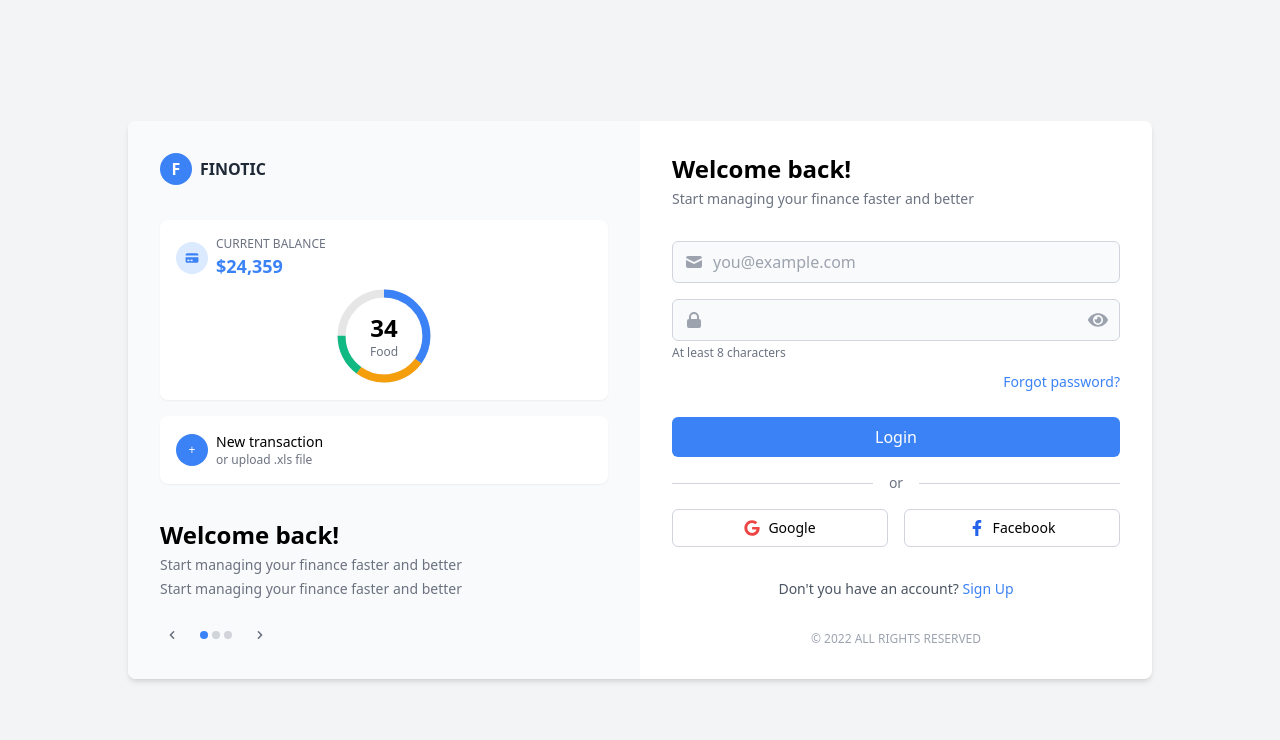
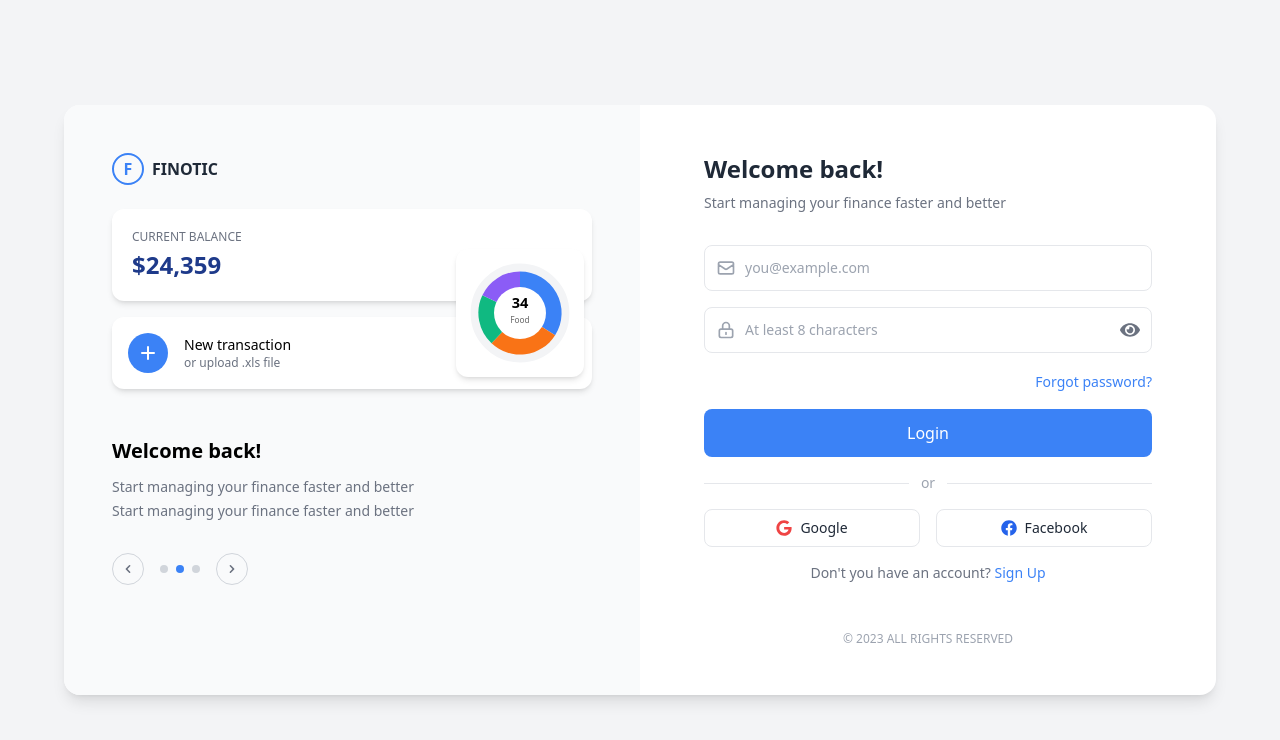
Before and after one commit to mddanish867/SocialPilot, a React (Vite) app: page /login in a window 1280 px wide. Shown: the top 740 px of the page. Built offline with nearby package versions, Linux system fonts and the light colour scheme.

Commit message:
remodified login and register page

```diff
--- a/src/pages/auth/Login.jsx
+++ b/src/pages/auth/Login.jsx
@@ -1,110 +1,123 @@
-import React from 'react';
-import { FaEye, FaGoogle, FaFacebookF } from 'react-icons/fa';
+import React, { useState } from 'react';
+import { FaEye, FaEyeSlash, FaGoogle, FaFacebook } from 'react-icons/fa';
 
 const LoginPage = () => {
+  const [showPassword, setShowPassword] = useState(false);
+  const [currentSlide, setCurrentSlide] = useState(0);
+
+  const togglePasswordVisibility = () => {
+    setShowPassword(!showPassword);
+  };
+
+  // Sample data for the donut chart
+  const donutChartData = [
+    { category: 'Food', percentage: 34, color: '#3b82f6' },
+    { category: 'Housing', percentage: 28, color: '#f97316' },
+    { category: 'Transport', percentage: 20, color: '#10b981' },
+    { category: 'Other', percentage: 18, color: '#8b5cf6' }
+  ];
+
   return (
     <div className="min-h-screen bg-gray-100 flex items-center justify-center p-4">
-      <div className="w-full max-w-5xl bg-white rounded-lg shadow-md overflow-hidden">
-        <div className="flex flex-col md:flex-row">
-          {/* Left Section */}
-          <div className="w-full md:w-1/2 bg-gray-50 p-8 flex flex-col">
-            <div className="mb-8">
+      <div className="w-full max-w-6xl bg-white rounded-2xl shadow-lg overflow-hidden flex flex-col md:flex-row">
+        {/* Left Side - Dashboard Preview */}
+        <div className="w-full md:w-1/2 bg-gray-50 p-8 md:p-12 relative">
+          <div className="mb-6">
             <div className="flex items-center">
-                <div className="w-8 h-8 rounded-full bg-blue-500 flex items-center justify-center">
-                  <span className="text-white font-bold">F</span>
+              <div className="w-8 h-8 rounded-full border-2 border-blue-500 flex items-center justify-center">
+                <span className="text-blue-500 font-bold">F</span>
               </div>
-                <span className="ml-2 font-bold text-gray-800">FINOTIC</span>
+              <span className="ml-2 text-gray-800 font-bold">FINOTIC</span>
             </div>
           </div>
 
-            <div className="flex-grow flex flex-col justify-center">
-              <div className="bg-white rounded-lg shadow-sm p-4 mb-4">
-                <div className="flex items-center mb-2">
-                  <div className="w-8 h-8 bg-blue-100 rounded-full flex items-center justify-center text-blue-500">
-                    <svg xmlns="http://www.w3.org/2000/svg" className="h-4 w-4" viewBox="0 0 20 20" fill="currentColor">
-                      <path d="M4 4a2 2 0 00-2 2v1h16V6a2 2 0 00-2-2H4z" />
-                      <path fillRule="evenodd" d="M18 9H2v5a2 2 0 002 2h12a2 2 0 002-2V9zM4 13a1 1 0 011-1h1a1 1 0 110 2H5a1 1 0 01-1-1zm5-1a1 1 0 100 2h1a1 1 0 100-2H9z" clipRule="evenodd" />
+          {/* Dashboard Preview */}
+          <div className="relative">
+            {/* Balance Card */}
+            <div className="bg-white rounded-xl shadow-md p-5 mb-4">
+              <div className="text-xs text-gray-500 mb-1">CURRENT BALANCE</div>
+              <div className="text-2xl font-bold text-blue-900">$24,359</div>
+            </div>
+
+            {/* Donut Chart */}
+            <div className="absolute top-10 right-2 bg-white rounded-xl shadow-md p-3 w-32 h-32">
+              <div className="relative w-full h-full">
+                <svg viewBox="0 0 100 100" className="w-full h-full">
+                  <circle cx="50" cy="50" r="40" fill="none" stroke="#f3f4f6" strokeWidth="15" />
+
+                  {/* Calculate and render each segment of the donut chart */}
+                  {donutChartData.map((segment, index) => {
+                    // Calculate start and end angles for the segment
+                    const totalPercentage = donutChartData.reduce((sum, data) => sum + data.percentage, 0);
+                    const startAngle = donutChartData.slice(0, index).reduce((sum, data) =>
+                      sum + (data.percentage / totalPercentage) * 360, 0);
+                    const endAngle = startAngle + (segment.percentage / totalPercentage) * 360;
+
+                    // Convert angles to radians
+                    const startRad = (startAngle - 90) * Math.PI / 180;
+                    const endRad = (endAngle - 90) * Math.PI / 180;
+
+                    // Calculate the SVG arc path
+                    const x1 = 50 + 40 * Math.cos(startRad);
+                    const y1 = 50 + 40 * Math.sin(startRad);
+                    const x2 = 50 + 40 * Math.cos(endRad);
+                    const y2 = 50 + 40 * Math.sin(endRad);
+
+                    // Determine if the arc should be drawn as more than 180 degrees
+                    const largeArcFlag = endAngle - startAngle > 180 ? 1 : 0;
+
+                    const pathData = `M 50 50 L ${x1} ${y1} A 40 40 0 ${largeArcFlag} 1 ${x2} ${y2} Z`;
+
+                    return (
+                      <path key={index} d={pathData} fill={segment.color} />
+                    );
+                  })}
+
+                  {/* White circle in the middle to create donut effect */}
+                  <circle cx="50" cy="50" r="25" fill="white" />
+
+                  {/* Text in the middle */}
+                  <text x="50" y="45" textAnchor="middle" fontSize="14" fontWeight="bold">34</text>
+                  <text x="50" y="60" textAnchor="middle" fontSize="8" fill="#666">Food</text>
                 </svg>
-                  </div>
-                  <div className="ml-2">
-                    <div className="text-xs text-gray-500">CURRENT BALANCE</div>
-                    <div className="font-bold text-lg text-blue-500">$24,359</div>
               </div>
             </div>
 
-                <div className="flex justify-center">
-                  <div className="relative w-24 h-24">
-                    <div className="w-full h-full rounded-full flex items-center justify-center">
-                      <svg viewBox="0 0 36 36" className="w-full h-full">
-                        <path
-                          d="M18 2.0845 a 15.9155 15.9155 0 0 1 0 31.831 a 15.9155 15.9155 0 0 1 0 -31.831"
-                          fill="none"
-                          stroke="#E6E6E6"
-                          strokeWidth="3"
-                        />
-                        <path
-                          d="M18 2.0845 a 15.9155 15.9155 0 0 1 0 31.831 a 15.9155 15.9155 0 0 1 0 -31.831"
-                          fill="none"
-                          stroke="#3B82F6"
-                          strokeWidth="3"
-                          strokeDasharray="35, 100"
-                        />
-                        <path
-                          d="M18 2.0845 a 15.9155 15.9155 0 0 1 0 31.831 a 15.9155 15.9155 0 0 1 0 -31.831"
-                          fill="none"
-                          stroke="#F59E0B"
-                          strokeWidth="3"
-                          strokeDasharray="25, 100"
-                          strokeDashoffset="-35"
-                        />
-                        <path
-                          d="M18 2.0845 a 15.9155 15.9155 0 0 1 0 31.831 a 15.9155 15.9155 0 0 1 0 -31.831"
-                          fill="none"
-                          stroke="#10B981"
-                          strokeWidth="3"
-                          strokeDasharray="15, 100"
-                          strokeDashoffset="-60"
-                        />
+            {/* Transaction Button */}
+            <div className="bg-white rounded-xl shadow-md p-4 mb-4 flex items-center">
+              <div className="bg-blue-500 rounded-full w-10 h-10 flex items-center justify-center text-white mr-4">
+                <svg xmlns="http://www.w3.org/2000/svg" className="h-5 w-5" viewBox="0 0 20 20" fill="currentColor">
+                  <path fillRule="evenodd" d="M10 3a1 1 0 011 1v5h5a1 1 0 110 2h-5v5a1 1 0 11-2 0v-5H4a1 1 0 110-2h5V4a1 1 0 011-1z" clipRule="evenodd" />
                 </svg>
-                      <div className="absolute inset-0 flex flex-col items-center justify-center">
-                        <span className="text-2xl font-bold">34</span>
-                        <span className="text-xs text-gray-500">Food</span>
               </div>
-                    </div>
-                  </div>
+              <div>
+                <div className="font-medium text-sm">New transaction</div>
+                <div className="text-xs text-gray-500">or upload .xls file</div>
               </div>
             </div>
 
-              <div className="bg-white rounded-lg shadow-sm p-4">
-                <div className="flex items-center">
-                  <div className="w-8 h-8 bg-blue-500 rounded-full flex items-center justify-center text-white">
-                    <span className="text-xs">+</span>
-                  </div>
-                  <div className="ml-2">
-                    <div className="text-sm font-medium">New transaction</div>
-                    <div className="text-xs text-gray-500">or upload .xls file</div>
-                  </div>
-                </div>
-              </div>
+            {/* Dashboard Message */}
+            <div className="mt-12">
+              <h2 className="text-xl font-bold mb-3">Welcome back!</h2>
+              <p className="text-gray-500 text-sm mb-1">Start managing your finance faster and better</p>
+              <p className="text-gray-500 text-sm">Start managing your finance faster and better</p>
             </div>
 
-            <div className="mt-8">
-              <h2 className="text-2xl font-semibold mb-1">Welcome back!</h2>
-              <p className="text-gray-500 text-sm mb-1">Start managing your finance faster and better</p>
-              <p className="text-gray-500 text-sm">Start managing your finance faster and better</p>
-
-              <div className="flex items-center mt-6">
-                <button className="w-6 h-6 flex items-center justify-center text-gray-500">
+            {/* Slider Controls */}
+            <div className="flex items-center mt-8">
+              <button className="w-8 h-8 border border-gray-300 rounded-full flex items-center justify-center text-gray-500 mr-4">
                 <svg xmlns="http://www.w3.org/2000/svg" className="h-4 w-4" viewBox="0 0 20 20" fill="currentColor">
                   <path fillRule="evenodd" d="M12.707 5.293a1 1 0 010 1.414L9.414 10l3.293 3.293a1 1 0 01-1.414 1.414l-4-4a1 1 0 010-1.414l4-4a1 1 0 011.414 0z" clipRule="evenodd" />
                 </svg>
               </button>
-                <div className="flex mx-4 space-x-1">
+
+              <div className="flex space-x-2">
+                <div className="w-2 h-2 rounded-full bg-gray-300"></div>
                 <div className="w-2 h-2 rounded-full bg-blue-500"></div>
                 <div className="w-2 h-2 rounded-full bg-gray-300"></div>
-                  <div className="w-2 h-2 rounded-full bg-gray-300"></div>
               </div>
-                <button className="w-6 h-6 flex items-center justify-center text-gray-500">
+
+              <button className="w-8 h-8 border border-gray-300 rounded-full flex items-center justify-center text-gray-500 ml-4">
                 <svg xmlns="http://www.w3.org/2000/svg" className="h-4 w-4" viewBox="0 0 20 20" fill="currentColor">
                   <path fillRule="evenodd" d="M7.293 14.707a1 1 0 010-1.414L10.586 10 7.293 6.707a1 1 0 011.414-1.414l4 4a1 1 0 010 1.414l-4 4a1 1 0 01-1.414 0z" clipRule="evenodd" />
                 </svg>
@@ -113,91 +126,100 @@ const LoginPage = () => {
           </div>
         </div>
 
-          {/* Right Section */}
-          <div className="w-full md:w-1/2 p-8 flex flex-col justify-center">
-            <div className="w-full max-w-md mx-auto">
-              <h2 className="text-2xl font-semibold mb-1">Welcome back!</h2>
+        {/* Right Side - Login Form */}
+        <div className="w-full md:w-1/2 p-8 md:p-12 flex flex-col justify-center">
+          <div className="max-w-md mx-auto w-full">
+            <h1 className="text-2xl font-bold text-gray-800 mb-2">Welcome back!</h1>
             <p className="text-gray-500 text-sm mb-8">Start managing your finance faster and better</p>
 
-              <form>
-                <div className="mb-4">
-                  <div className="relative flex items-center">
-                    <svg xmlns="http://www.w3.org/2000/svg" className="h-5 w-5 absolute left-3 text-gray-400" viewBox="0 0 20 20" fill="currentColor">
-                      <path d="M2.003 5.884L10 9.882l7.997-3.998A2 2 0 0016 4H4a2 2 0 00-1.997 1.884z" />
-                      <path d="M18 8.118l-8 4-8-4V14a2 2 0 002 2h12a2 2 0 002-2V8.118z" />
-                    </svg>
+            <form className="space-y-4">
+              {/* Email Input */}
+              <div className="relative">
                 <input
                   type="email"
+                  className="w-full pl-10 pr-3 py-3 border border-gray-200 rounded-lg focus:outline-none focus:ring-2 focus:ring-blue-500 text-sm"
                   placeholder="you@example.com"
-                      className="w-full py-2 pl-10 pr-4 border border-gray-300 rounded-md bg-gray-50 focus:outline-none focus:ring-2 focus:ring-blue-500 focus:border-transparent"
                 />
+                <div className="absolute inset-y-0 left-0 flex items-center pl-3 pointer-events-none">
+                  <svg xmlns="http://www.w3.org/2000/svg" className="h-5 w-5 text-gray-400" fill="none" viewBox="0 0 24 24" stroke="currentColor">
+                    <path strokeLinecap="round" strokeLinejoin="round" strokeWidth={2} d="M3 8l7.89 5.26a2 2 0 002.22 0L21 8M5 19h14a2 2 0 002-2V7a2 2 0 00-2-2H5a2 2 0 00-2 2v10a2 2 0 002 2z" />
+                  </svg>
                 </div>
               </div>
 
-                <div className="mb-2">
-                  <div className="relative flex items-center">
-                    <svg xmlns="http://www.w3.org/2000/svg" className="h-5 w-5 absolute left-3 text-gray-400" viewBox="0 0 20 20" fill="currentColor">
-                      <path fillRule="evenodd" d="M5 9V7a5 5 0 0110 0v2a2 2 0 012 2v5a2 2 0 01-2 2H5a2 2 0 01-2-2v-5a2 2 0 012-2zm8-2v2H7V7a3 3 0 016 0z" clipRule="evenodd" />
+              {/* Password Input */}
+              <div className="relative">
+                <input
+                  type={showPassword ? "text" : "password"}
+                  className="w-full pl-10 pr-10 py-3 border border-gray-200 rounded-lg focus:outline-none focus:ring-2 focus:ring-blue-500 text-sm"
+                  placeholder="At least 8 characters"
+                />
+                <div className="absolute inset-y-0 left-0 flex items-center pl-3 pointer-events-none">
+                  <svg xmlns="http://www.w3.org/2000/svg" className="h-5 w-5 text-gray-400" fill="none" viewBox="0 0 24 24" stroke="currentColor">
+                    <path strokeLinecap="round" strokeLinejoin="round" strokeWidth={2} d="M12 15v2m-6 4h12a2 2 0 002-2v-6a2 2 0 00-2-2H6a2 2 0 00-2 2v6a2 2 0 002 2zm10-10V7a4 4 0 00-8 0v4h8z" />
                   </svg>
-                    <input
-                      type="password"
-                      className="w-full py-2 pl-10 pr-10 border border-gray-300 rounded-md bg-gray-50 focus:outline-none focus:ring-2 focus:ring-blue-500 focus:border-transparent"
-                    />
-                    <div className="absolute right-3 text-gray-400">
-                      <FaEye className="h-5 w-5" />
                 </div>
-                  </div>
-                  <div className="flex items-center mt-1">
-                    <span className="text-xs text-gray-500">At least 8 characters</span>
-                  </div>
+                <button
+                  type="button"
+                  className="absolute inset-y-0 right-0 flex items-center pr-3 text-gray-500"
+                  onClick={togglePasswordVisibility}
+                >
+                  {showPassword ? <FaEyeSlash className="w-5 h-5" /> : <FaEye className="w-5 h-5" />}
+                </button>
               </div>
 
-                <div className="mb-6 text-right">
-                  <a href="#" className="text-sm text-blue-500 hover:underline">Forgot password?</a>
+              {/* Forgot Password */}
+              <div className="text-right">
+                <a href="#" className="text-blue-500 text-sm hover:underline">
+                  Forgot password?
+                </a>
               </div>
 
+              {/* Login Button */}
               <button
-                  type="submit"
-                  className="w-full py-2 px-4 bg-blue-500 hover:bg-blue-600 text-white font-medium rounded-md focus:outline-none focus:ring-2 focus:ring-blue-500 focus:ring-offset-2"
+                type="button"
+                className="w-full py-3 px-4 bg-blue-500 hover:bg-blue-600 text-white font-medium rounded-lg transition-colors"
               >
                 Login
               </button>
 
-                <div className="flex items-center justify-center my-4">
-                  <div className="border-t border-gray-300 flex-grow"></div>
-                  <div className="mx-4 text-sm text-gray-500">or</div>
-                  <div className="border-t border-gray-300 flex-grow"></div>
+              {/* Divider */}
+              <div className="flex items-center my-4">
+                <div className="flex-grow h-px bg-gray-200"></div>
+                <span className="px-3 text-sm text-gray-400">or</span>
+                <div className="flex-grow h-px bg-gray-200"></div>
               </div>
 
-                <div className="flex space-x-4">
+              {/* Social Login Buttons */}
+              <div className="grid grid-cols-2 gap-4">
                 <button
                   type="button"
-                    className="flex-1 flex items-center justify-center py-2 px-4 border border-gray-300 rounded-md hover:bg-gray-50"
+                  className="flex items-center justify-center py-2 px-4 border border-gray-200 rounded-lg hover:bg-gray-50 transition-colors"
                 >
-                    <FaGoogle className="text-red-500 mr-2" />
-                    <span className="text-sm">Google</span>
+                  <FaGoogle className="mr-2 text-red-500" />
+                  <span className="text-sm font-medium text-gray-800">Google</span>
                 </button>
                 <button
                   type="button"
-                    className="flex-1 flex items-center justify-center py-2 px-4 border border-gray-300 rounded-md hover:bg-gray-50"
+                  className="flex items-center justify-center py-2 px-4 border border-gray-200 rounded-lg hover:bg-gray-50 transition-colors"
                 >
-                    <FaFacebookF className="text-blue-600 mr-2" />
-                    <span className="text-sm">Facebook</span>
+                  <FaFacebook className="mr-2 text-blue-600" />
+                  <span className="text-sm font-medium text-gray-800">Facebook</span>
                 </button>
+              </div>
+
+              {/* Sign Up Link */}
+              <div className="text-center text-sm text-gray-500 mt-6">
+                <span>Don't you have an account? </span>
+                <a href="#" className="text-blue-500 font-medium hover:underline">
+                  Sign Up
+                </a>
               </div>
             </form>
 
-              <div className="mt-8 text-center">
-                <p className="text-sm text-gray-600">
-                  Don't you have an account? <a href="#" className="text-blue-500 hover:underline">Sign Up</a>
-                </p>
-              </div>
-
-              <div className="mt-8 text-center">
-                <p className="text-xs text-gray-400">
-                  © 2022 ALL RIGHTS RESERVED
-                </p>
-              </div>
+            {/* Footer */}
+            <div className="text-center text-xs text-gray-400 mt-12">
+              © 2023 ALL RIGHTS RESERVED
             </div>
           </div>
         </div>
--- a/src/pages/auth/Register.jsx
+++ b/src/pages/auth/Register.jsx
@@ -149,7 +149,7 @@ const RegisterPage = () => {
         {/* Right Side - Blue Illustration */}
         <div className="hidden md:block w-1/2 bg-blue-600 p-12 relative">
           <div className="h-full flex flex-col justify-center items-center text-white relative z-10">
-            <div className="max-w-md">
+            <div className="mt-96 max-w-md">
               <h2 className="text-2xl font-bold mb-2">{slides[currentSlide].title}</h2>
               <p className="text-blue-100">{slides[currentSlide].description}</p>
             </div>
@@ -188,7 +188,7 @@ const RegisterPage = () => {
             </div>
 
             {/* Dots for Slider */}
-            <div className="absolute bottom-10 left-0 w-full flex justify-center space-x-2">
+            <div className="-bottom-2 absolute left-0 w-full flex justify-center space-x-2">
               {slides.map((_, index) => (
                 <button
                   key={index}
```
Also changed, not shown: vercel.json (added). Lines whose indentation alone changed are shown as unchanged.
